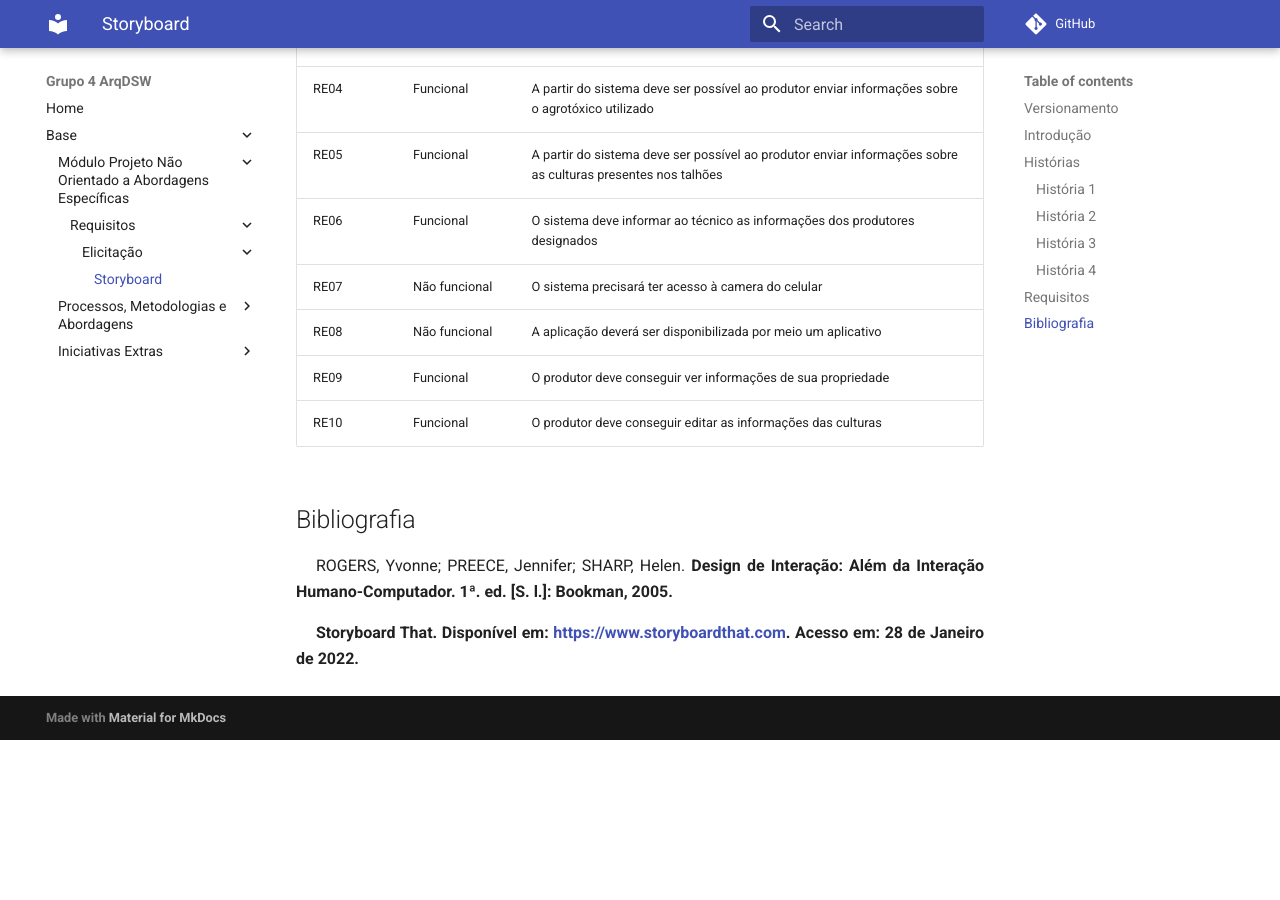
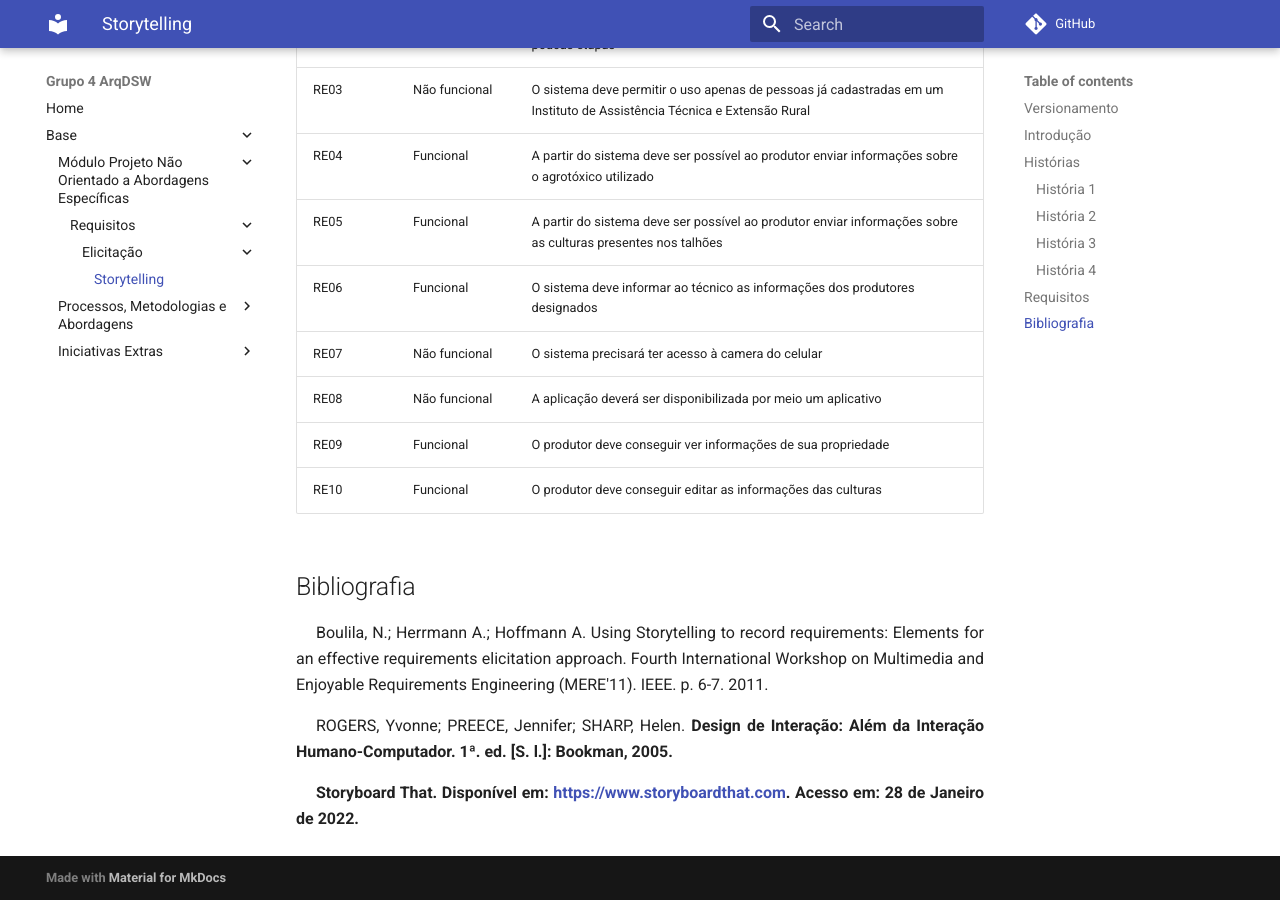
Before and after one commit to UnBArqDsw2021-2/2021.2_G4_CadernetaDeCampoDigital_docs, an MkDocs documentation site: the page built from docs/requisitos/elicitacao/storytelling.md, in a window 1280 px wide and 900 px high, scrolled down 2703 px. Built offline with MkDocs 1.6.1 and Material for MkDocs 9.7.7, drawn with Linux system fonts in a browser that asks for light colours; comment, search, counter and statistics services are not loaded; before the commit the page ends 3443 px from its top, so only the background shows below that; some of the changed text lies outside the part shown.

Commit message:
#6 Adicionando informacoes sobre storytelling

```diff
--- a/docs/requisitos/elicitacao/storyboard.md
+++ b/docs/requisitos/elicitacao/storytelling.md
@@ -8,6 +8,7 @@
 
 ## Introdução
 <p style="text-align: justify;">Storyboards são um tipo de prototipação de baixa fidelidade que busca mostrar tarefas que são esperadas a serem cumpridas, dessa forma simulando um cenário de uso do produto. Pelo foco ser na jornada, não é necessário desenhos muito complexos. A plataforma utilizada para realização dos storyboards foi o <a href="https://www.storyboardthat.com">Storyboard That</a>.</p>
+<p style="text-align: justify;">Somado a técnica de storyboard temos a prática de storytelling, que consiste na elicitação de requisitos a partir de uma história, sendo uma poderosa ferramenta de auxílio.</p>
 
 ## Histórias
 ### História 1
@@ -49,6 +50,8 @@
 |RE10|Funcional|O produtor deve conseguir editar as informações das culturas|
 
 ## Bibliografia
+<p style="text-align: justify; text-indent: 20px"> Boulila, N.; Herrmann A.; Hoffmann A. Using Storytelling to record requirements: Elements for an effective requirements elicitation approach. Fourth International Workshop on Multimedia and Enjoyable Requirements Engineering (MERE'11). IEEE. p. 6-7. 2011.</p>
+
 <p style="text-align: justify; text-indent: 20px">ROGERS, Yvonne; PREECE, Jennifer; SHARP, Helen. <b>Design de Interação<b>: Além da Interação Humano-Computador. 1ª. ed. [S. l.]: Bookman, 2005.</p>
 
 <p style="text-align: justify; text-indent: 20px"><b>Storyboard That</b>. Disponível em: <a href="https://www.storyboardthat.com/pt/" target="_blanck">https://www.storyboardthat.com</a>. Acesso em: 28 de Janeiro de 2022.</p>
--- a/mkdocs.yml
+++ b/mkdocs.yml
@@ -11,7 +11,7 @@
     - Módulo Projeto Não Orientado a Abordagens Específicas:
         - Requisitos:
           - Elicitação:
-            - Storyboard: requisitos/elicitacao/storyboard.md
+            - Storytelling: requisitos/elicitacao/storytelling.md
     - Processos, Metodologias e Abordagens:
       - Modelagem BPMN: base/modelagem_bpmn.md
       - Metodologia: base/metodologia.md
```
